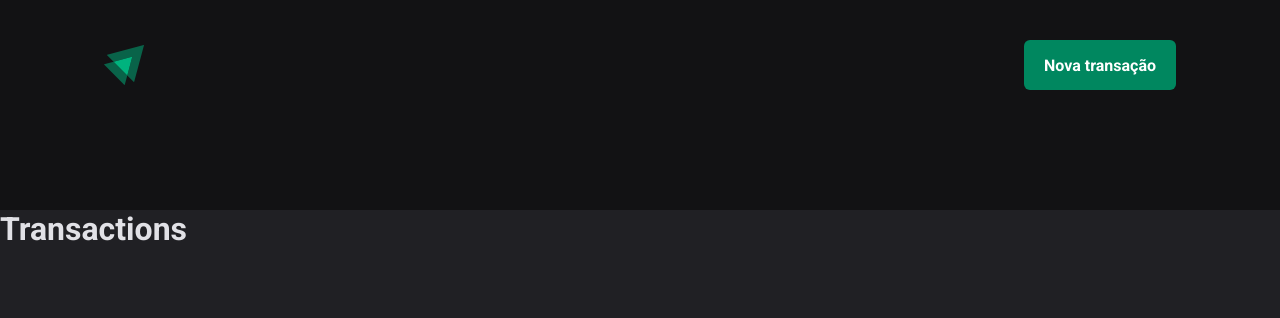
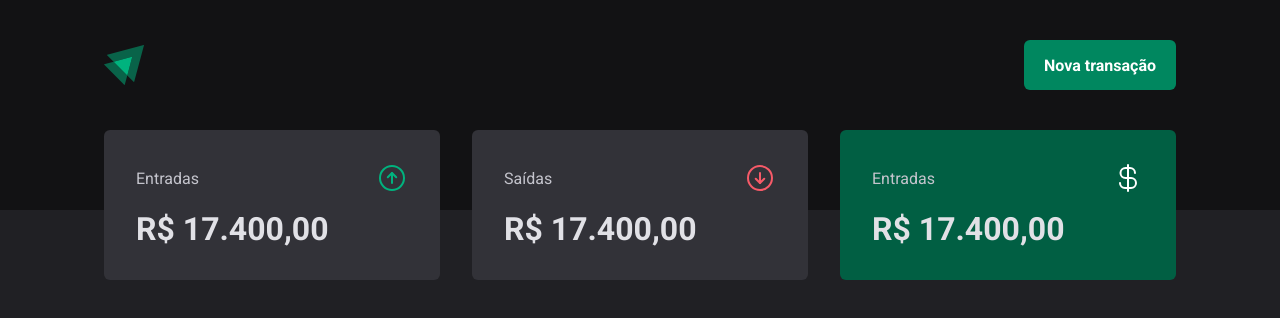
Before and after one commit to phcbarros/one-react, a React (Vite) app in the folder 03-dt-money/: page / in a window 1280 px wide. Shown: the top 318 px of the page. Built offline with nearby package versions, Linux system fonts and the light colour scheme.

Commit message:
Consumo de API e performance ReactJS - 01 - Componente: Summary

```diff
--- a/03-dt-money/package.json
+++ b/03-dt-money/package.json
@@ -10,6 +10,7 @@
     "preview": "vite preview"
   },
   "dependencies": {
+    "phosphor-react": "^1.4.1",
     "react": "^18.2.0",
     "react-dom": "^18.2.0",
     "styled-components": "^6.1.8"
--- /dev/null
+++ b/03-dt-money/src/components/Summary/index.tsx
@@ -0,0 +1,32 @@
+import {ArrowCircleDown, ArrowCircleUp, CurrencyDollar} from 'phosphor-react'
+import {SummaryCard, SummaryContainer} from './styles'
+
+export function Summary() {
+  return (
+    <SummaryContainer>
+      <SummaryCard>
+        <header>
+          <span>Entradas</span>
+          <ArrowCircleUp size="32" color="#00b37e" />
+        </header>
+        <strong>R$ 17.400,00</strong>
+      </SummaryCard>
+
+      <SummaryCard>
+        <header>
+          <span>Saídas</span>
+          <ArrowCircleDown size="32" color="#f75a68" />
+        </header>
+        <strong>R$ 17.400,00</strong>
+      </SummaryCard>
+
+      <SummaryCard variant="green">
+        <header>
+          <span>Entradas</span>
+          <CurrencyDollar size="32" color="#fff" />
+        </header>
+        <strong>R$ 17.400,00</strong>
+      </SummaryCard>
+    </SummaryContainer>
+  )
+}
--- /dev/null
+++ b/03-dt-money/src/components/Summary/styles.ts
@@ -0,0 +1,43 @@
+import styled, {css} from 'styled-components'
+
+export const SummaryContainer = styled.div`
+  width: 100%;
+  max-width: 1120px;
+  margin: 0 auto;
+  padding: 0 1.5rem;
+
+  display: grid;
+  grid-template-columns: repeat(3, 1fr);
+  gap: 2rem;
+
+  margin-top: -5rem;
+`
+
+interface SummaryCardProps {
+  variant?: 'green'
+}
+
+export const SummaryCard = styled.div<SummaryCardProps>`
+  background: ${(props) => props.theme['gray-600']};
+  border-radius: 6px;
+  padding: 2rem;
+
+  header {
+    display: flex;
+    align-items: center;
+    justify-content: space-between;
+    color: ${(props) => props.theme['gray-300']};
+  }
+
+  strong {
+    display: block;
+    margin-top: 1rem;
+    font-size: 2rem;
+  }
+
+  ${(props) =>
+    props.variant === 'green' &&
+    css`
+      background: ${props.theme['green-700']};
+    `}
+`
--- a/03-dt-money/src/pages/Transactions/index.tsx
+++ b/03-dt-money/src/pages/Transactions/index.tsx
@@ -1,11 +1,12 @@
 import {Header} from '../../components/Header'
+import {Summary} from '../../components/Summary'
 import {TransactionsContainer} from './styles'
 
 export function Transactions() {
   return (
     <TransactionsContainer>
       <Header />
-      <h1>Transactions</h1>
+      <Summary />
     </TransactionsContainer>
   )
 }
```
Also changed, not shown: 1 other file (tests, documents, lock files or other folders).
